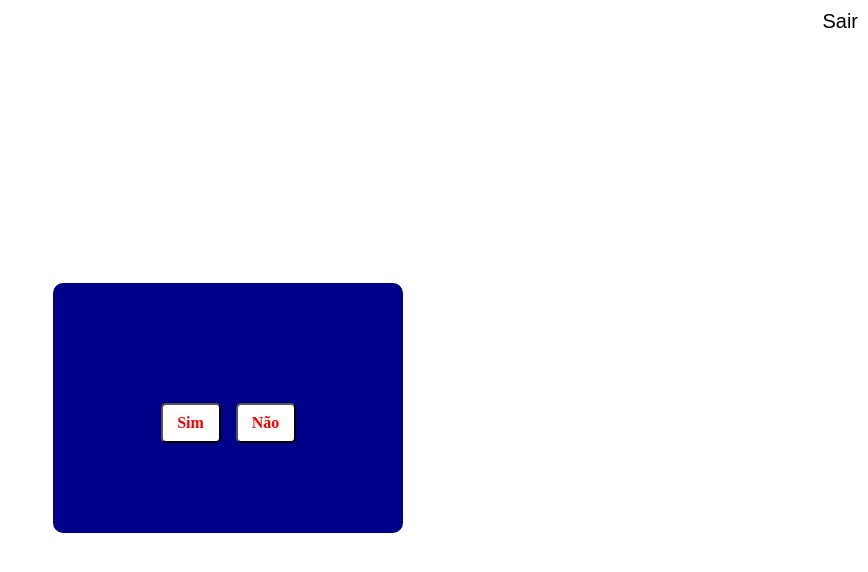
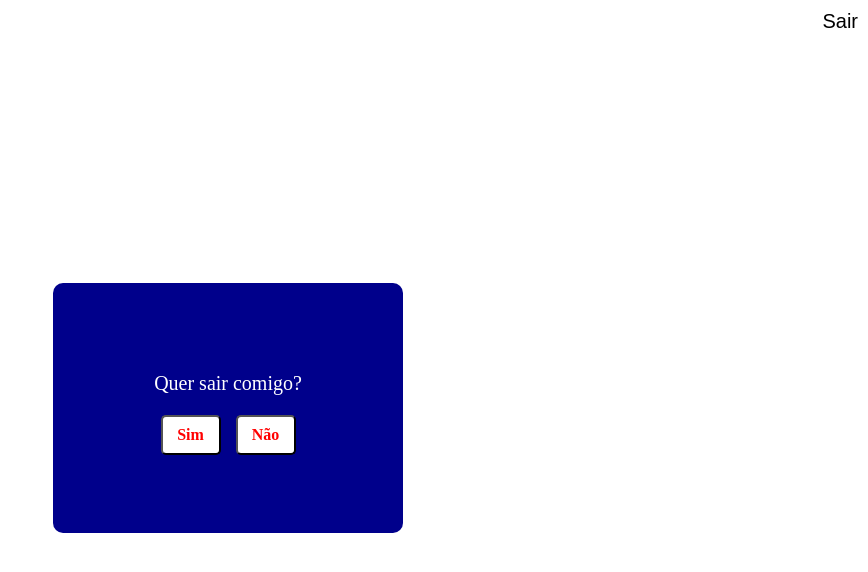
Before and after one commit to Toti-develp/Sim-Nao-Modelo2, a plain HTML site: page index.html in a window 1280 px wide. Shown: the whole page, without its empty margins (412-1280 px from the left). Drawn offline with Linux system fonts and the light colour scheme.

Commit message:
Update index.html with user prompt
Added text prompt asking if the user wants to go out.

```diff
--- a/index.html
+++ b/index.html
@@ -8,7 +8,7 @@
 </head>
 <body>
     <div class="box">
-        <p></p>              <!-- Texto a ser adicionado -->
+        <p>Quer sair comigo?</p>              <!-- Texto a ser adicionado -->
         <div class="buttons-container">
             <button>
                 <a href="">Sim</a>    <!-- Link para outra pagina -->
```
